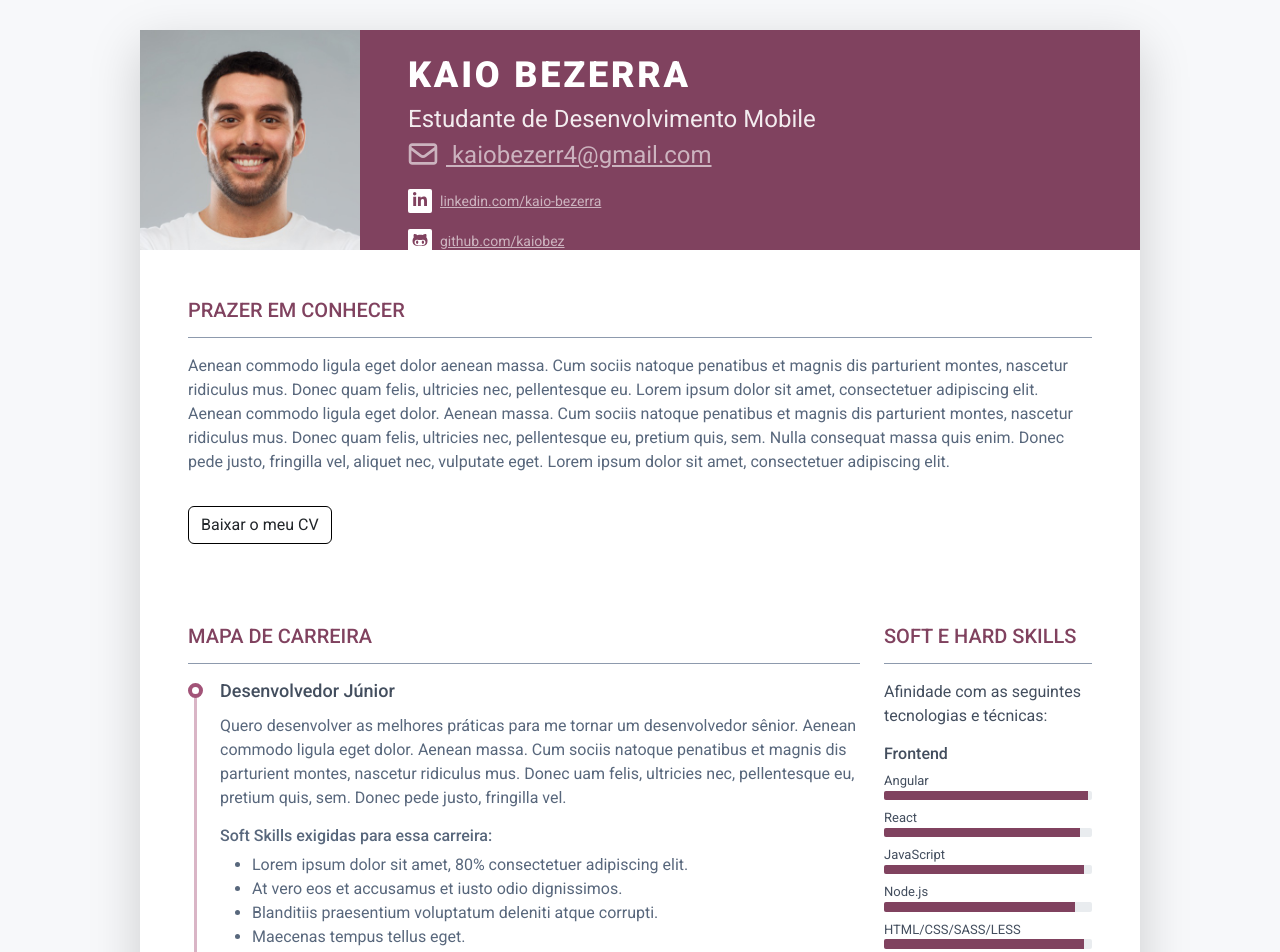
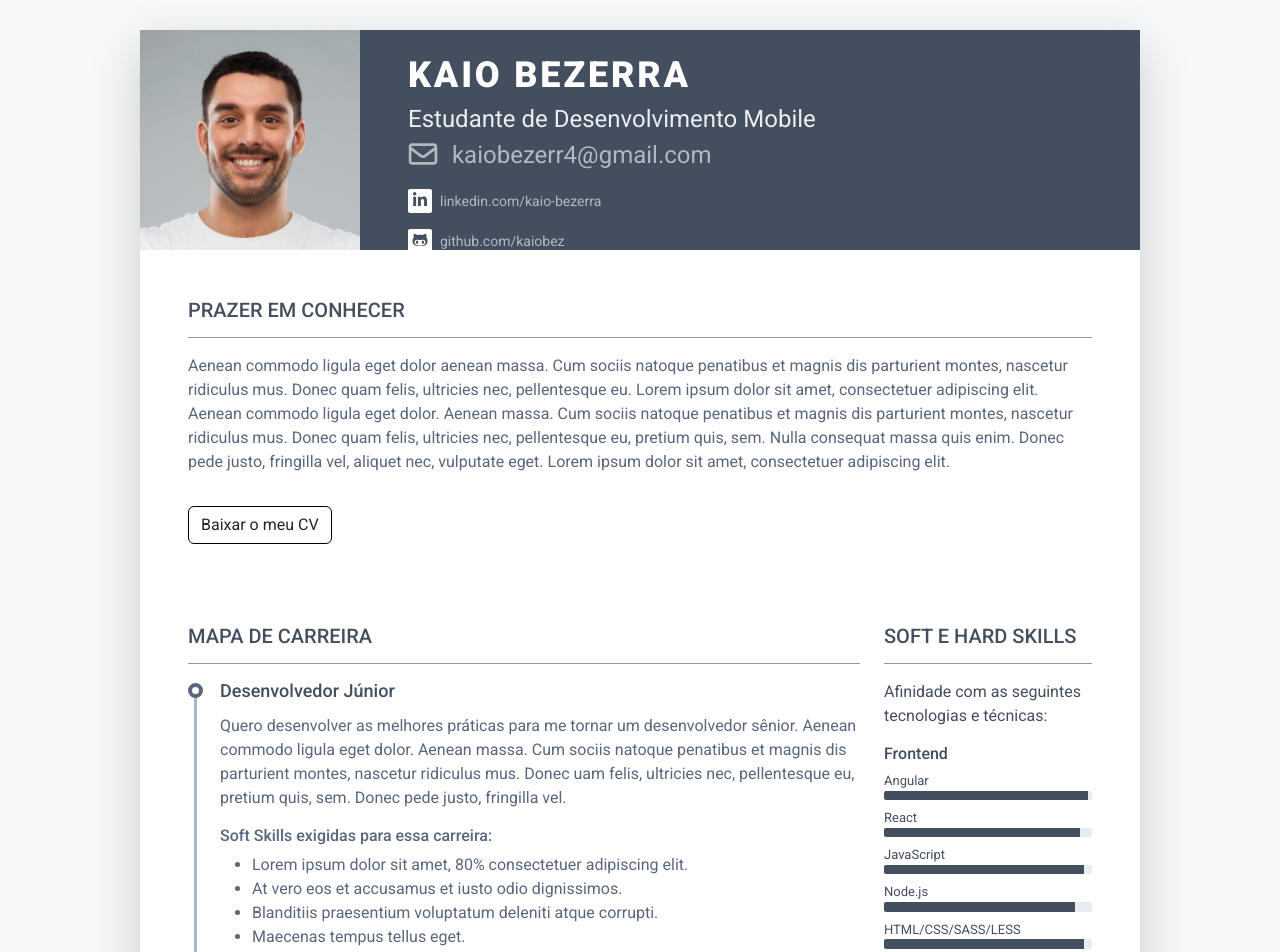
Before and after one commit to kaiobez/Mapa-de-carreira, a plain HTML site: page index.html in a window 1280 px wide. Shown: the top 952 px of the page. Drawn offline with Linux system fonts and the light colour scheme.

Commit message:
Update index.html

```diff
--- a/index.html
+++ b/index.html
@@ -39,7 +39,7 @@
 	<script defer src="assets/fontawesome/js/all.min.js"></script>
 
 	<!-- Theme CSS -->
-	<link id="theme-style" rel="stylesheet" href="assets/css/bootstrap-6.css">
+	<link id="theme-style" rel="stylesheet" href="assets/css/bootstrap.css">
 
 </head>
 
```
